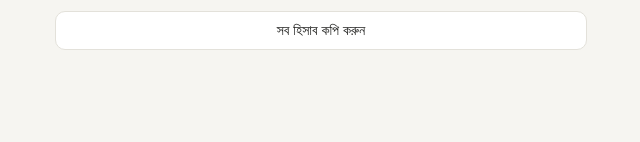
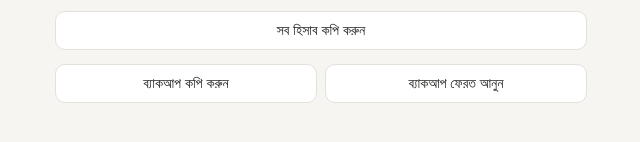
Before and after one commit to adnanagro/Hisab, a plain HTML site: page index.html in a window 1280 px wide. Shown: the part 612-754 px from the top of the page, without its empty margins (319-959 px from the left). Drawn offline with Linux system fonts and the light colour scheme.

Commit message:
Add files via upload

```diff
--- a/index.html
+++ b/index.html
@@ -60,6 +60,8 @@ input{width:100%;padding:11px;border:1px solid var(--bd);border-radius:8px;backg
 </form>
 <div id="list"></div>
 <div class="foot"><button onclick="copyAll()">সব হিসাব কপি করুন</button></div>
+<div class="foot"><button onclick="backup()">ব্যাকআপ কপি করুন</button><button onclick="showRestore()">ব্যাকআপ ফেরত আনুন</button></div>
+<div id="rb" style="display:none;margin-top:10px"><textarea id="rt" rows="5" placeholder="এখানে ব্যাকআপের লেখা পেস্ট করুন" style="width:100%;padding:10px;border:1px solid var(--bd);border-radius:8px;background:var(--card);color:var(--tx);font-size:14px"></textarea><button class="go" style="width:100%;margin-top:6px" onclick="doRestore()">ফেরত আনুন</button></div>
 <script>
 var cur='pay',S={pay:[],buy:[],deal:{}},ex={},names=[];
 try{var r=localStorage.getItem('showroom-hisab');if(r)S=JSON.parse(r)}catch(e){}
@@ -95,6 +97,9 @@ function deal(i){var v=prompt('"'+names[i]+'" এর সাথে চুক্
 function copyAll(){
  var t='পেমেন্ট:\n'+S.pay.map(function(x){return x.date+' | '+x.name+' | '+x.note+' | '+x.amt}).join('\n')+'\nমোট: '+sum(S.pay)+'\n\nমাল কেনা:\n'+S.buy.map(function(x){return x.date+' | '+x.name+' | '+x.note+' '+x.qty+' | '+x.amt}).join('\n')+'\nমোট: '+sum(S.buy)+'\n\nসর্বমোট: '+(sum(S.pay)+sum(S.buy));
  try{navigator.clipboard.writeText(t).then(function(){alert('কপি হয়েছে')},function(){alert('কপি করা যায়নি')})}catch(e){alert('কপি করা যায়নি')}}
+function backup(){var t=JSON.stringify(S);try{navigator.clipboard.writeText(t).then(function(){alert('ব্যাকআপ কপি হয়েছে। এবার নতুন অ্যাপে গিয়ে "ব্যাকআপ ফেরত আনুন" চাপুন।')},function(){$('rb').style.display='block';$('rt').value=t;alert('নিচের লেখা সব সিলেক্ট করে কপি করুন')})}catch(e){$('rb').style.display='block';$('rt').value=t}}
+function showRestore(){$('rb').style.display='block';$('rt').value=''}
+function doRestore(){try{var d=JSON.parse($('rt').value.trim());if(!d||!Array.isArray(d.pay)||!Array.isArray(d.buy))throw 1;if(!confirm('এই অ্যাপের বর্তমান হিসাব মুছে ব্যাকআপের হিসাব বসাবেন?'))return;S={pay:d.pay,buy:d.buy,deal:d.deal||{}};save();$('rb').style.display='none';render();alert('হিসাব ফেরত এসেছে')}catch(e){alert('ব্যাকআপের লেখা ঠিক নেই। পুরোটা কপি করে বসান।')}}
 $('date').value=new Date().toISOString().slice(0,10);
 tab('pay');
 if('serviceWorker' in navigator)navigator.serviceWorker.register('sw.js').catch(function(){});
```
